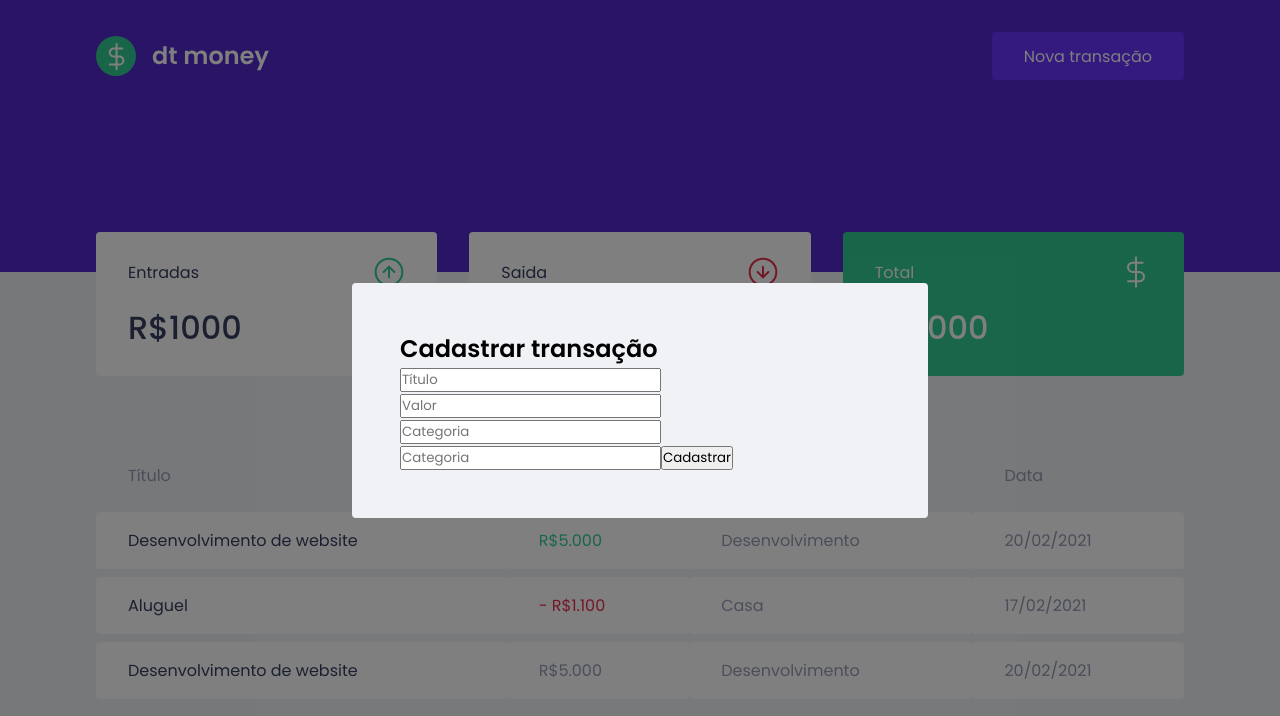
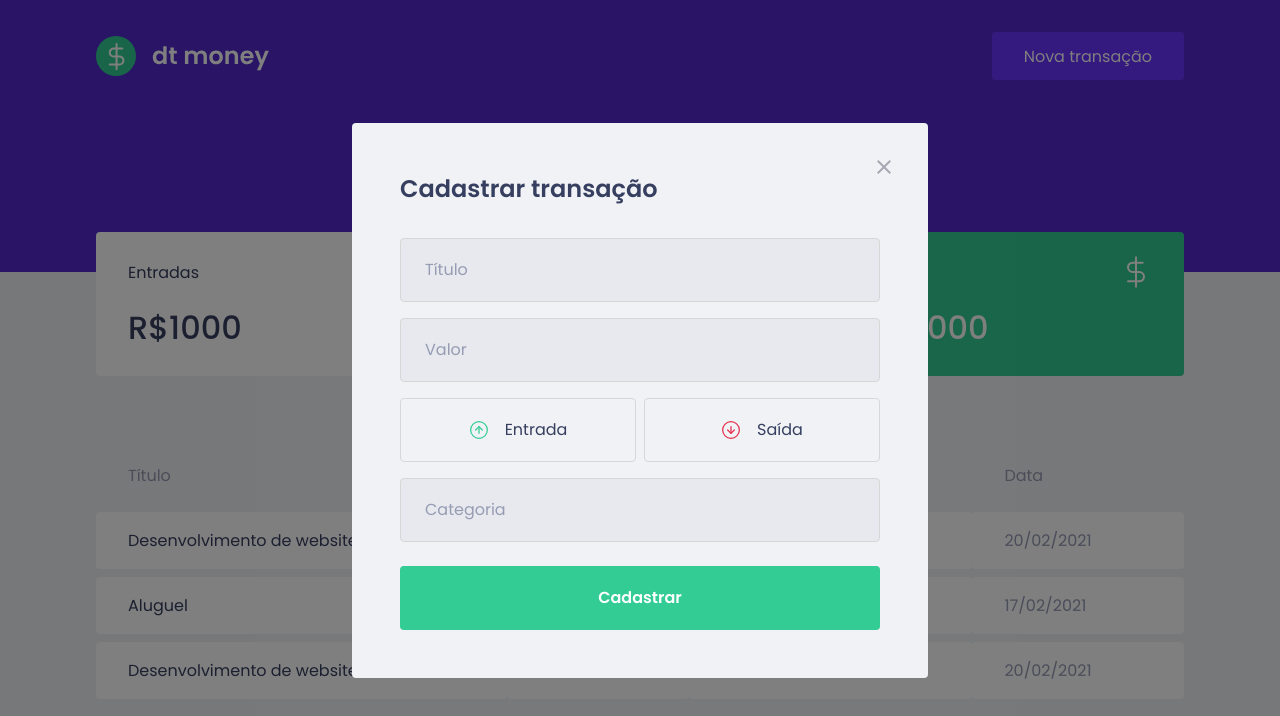
Before and after one commit to EduardoReisUX/dt-money, a React (Create React App) app: page / in a window 1280 px wide. Both pictures are taken after a click on the button "Nova transação". Shown: the top 716 px of the page. Built offline with nearby package versions, Linux system fonts and the light colour scheme; no server answers; what miragejs would draw is missing.

Commit message:
style: add inputs and buttons styles

```diff
--- a/package.json
+++ b/package.json
@@ -12,6 +12,7 @@
     "@types/react-dom": "^17.0.0",
     "axios": "^0.24.0",
     "miragejs": "^0.1.42",
+    "polished": "^4.1.3",
     "react": "^17.0.2",
     "react-dom": "^17.0.2",
     "react-modal": "^3.14.4",
--- a/src/components/NewTransactionModal/index.tsx
+++ b/src/components/NewTransactionModal/index.tsx
@@ -1,5 +1,8 @@
 import Modal from "react-modal";
-import { Container } from "./styles";
+import incomeImg from "../../assets/entradas.svg";
+import outcomeImg from "../../assets/saídas.svg";
+import closeImg from "../../assets/fechar.svg";
+import { Container, TransactionTypeContainer } from "./styles";
 
 interface NewTransactionModalProps {
   isOpen: boolean;
@@ -17,12 +20,29 @@
       overlayClassName="react-modal-overlay"
       className="react-modal-content"
     >
+      <button
+        type="submit"
+        onClick={onRequestClose}
+        className="react-modal-close"
+      >
+        <img src={closeImg} alt="Fechar" />
+      </button>
+
       <Container>
         <h2>Cadastrar transação</h2>
 
         <input placeholder="Título" />
         <input type="number" placeholder="Valor" />
-        <input type="number" placeholder="Categoria" />
+        <TransactionTypeContainer>
+          <button type="button">
+            <img src={incomeImg} alt="Entrada" />
+            <span>Entrada</span>
+          </button>
+          <button type="button">
+            <img src={outcomeImg} alt="Saída" />
+            <span>Saída</span>
+          </button>
+        </TransactionTypeContainer>
         <input type="number" placeholder="Categoria" />
 
         <button type="submit">Cadastrar</button>
--- a/src/components/NewTransactionModal/styles.ts
+++ b/src/components/NewTransactionModal/styles.ts
@@ -1,3 +1,86 @@
 import styled from "styled-components";
+import { darken } from "polished";
+export const Container = styled.form`
+  h2 {
+    color: var(--text-title);
+    font-size: 1.5rem;
+    margin-bottom: 2rem;
+  }
 
-export const Container = styled.form``;
+  input {
+    width: 100%;
+    padding: 0 1.5rem;
+    height: 4rem;
+    border-radius: 0.25rem;
+
+    border: 1px solid #d7d7d7;
+    background: #e7e9ee;
+
+    font-weight: 400;
+    font-size: 1rem;
+
+    &::placeholder {
+      color: var(--text-body);
+    }
+
+    & + input {
+      margin-top: 1rem;
+    }
+  }
+
+  button[type="submit"] {
+    width: 100%;
+    padding: 0 1.5rem;
+    height: 4rem;
+    background: var(--green);
+    color: #fff;
+    border-radius: 0.25rem;
+    border: 0;
+    font-size: 1rem;
+    font-weight: 600;
+    margin-top: 1.5rem;
+
+    transition: filter 0.2s;
+
+    &:hover {
+      filter: brightness(0.9);
+    }
+  }
+`;
+
+export const TransactionTypeContainer = styled.div`
+  margin: 1rem 0;
+  display: grid;
+  grid-template-columns: 1fr 1fr;
+  gap: 0.5rem;
+
+  button {
+    height: 4rem;
+    border: 1px solid #d7d7d7;
+    border-radius: 0.25rem;
+
+    background: transparent;
+
+    display: flex;
+    align-items: center;
+    justify-content: center;
+
+    transition: border-color 0.2s;
+
+    &:hover {
+      border-color: ${darken(0.1, "#d7d7d7")};
+    }
+
+    img {
+      width: 20px;
+      height: 20px;
+    }
+
+    span {
+      display: inline-block;
+      margin-left: 1rem;
+      font-size: 1rem;
+      color: var(--text-title);
+    }
+  }
+`;
--- a/src/styles/global.ts
+++ b/src/styles/global.ts
@@ -77,4 +77,18 @@
         border-radius: 0.25rem;
 
     }
+
+    .react-modal-close {
+        position: absolute;
+        right: 1.5rem;
+        top: 1.5rem;
+        border: 0;
+        background: transparent;
+
+        transition: filter 0.2s;
+
+        &:hover {
+            filter: brightness(0.8)
+        }
+    }
 `;
```
Also changed, not shown: 1 other file (tests, documents, lock files or other folders).
